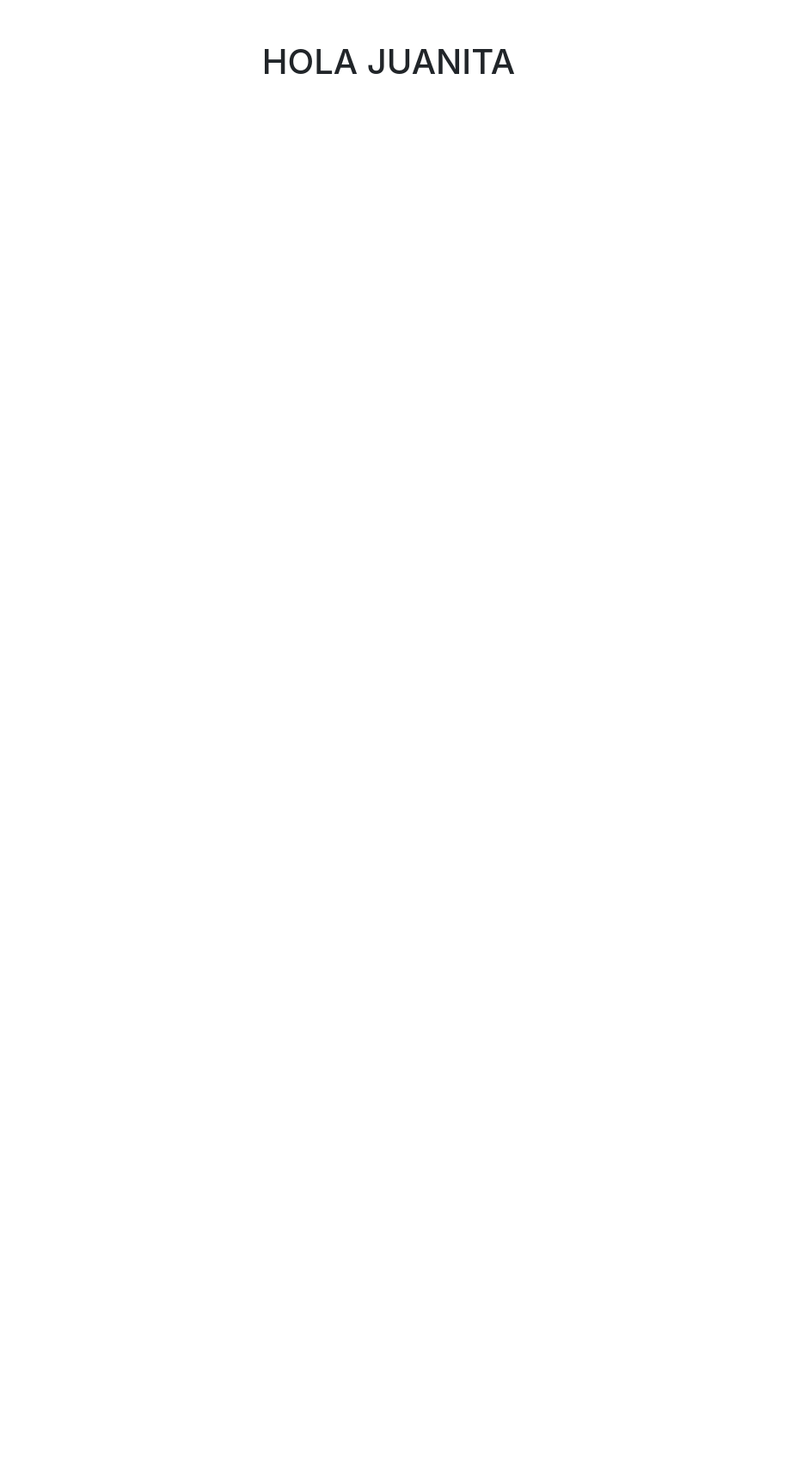
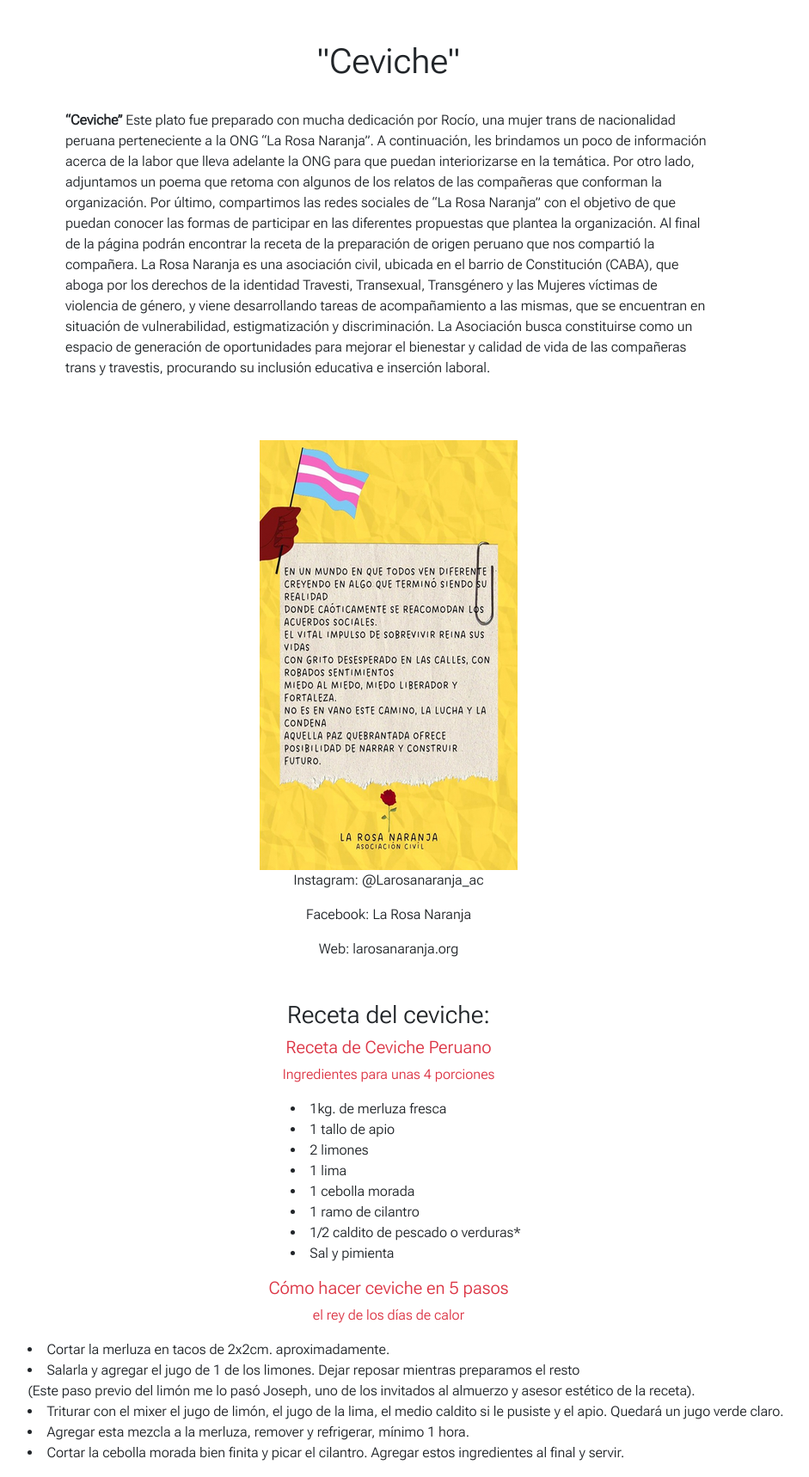
Before and after one commit to Redimensionadas/organizacion, a plain HTML site: page index.html in a window 1280 px wide. Shown: the whole page at 86% size, without its empty margins (188-1129 px from the left). Before the commit the page ends 800 px from the top, so only its background shows below. Drawn offline with nearby package versions, Linux system fonts and the light colour scheme.

Commit message:
Primera subida

```diff
--- /dev/null
+++ b/css/styles.css
@@ -0,0 +1,38 @@
+@import url('https://fonts.googleapis.com/css2?family=Roboto+Flex:opsz,wght@8..144,300&display=swap');
+
+*{
+    font-family: 'Roboto Flex', sans-serif;
+}
+
+.foto{
+    padding-left: 1em;
+    padding-right: 1em;
+    width: ;
+}
+
+.texto{
+    margin: 0 auto;
+    max-width: 50em;
+    bottom: 0;
+}
+.redesContainer{
+    font-size: 0.9em;
+}
+
+.recetaContainer{
+    list-style-position: inside;
+}
+
+.recetaContainer ul{
+    display: inline-block;
+    text-align: left;
+}
+
+.pasosContainer{
+    list-style-position: inside;
+}
+
+.pasosContainer ul{
+    display: inline-block;
+    text-align: left;
+}
--- a/index.html
+++ b/index.html
@@ -1,18 +1,92 @@
 <!DOCTYPE html>
 <html lang="en">
+
 <head>
     <meta charset="UTF-8">
     <meta http-equiv="X-UA-Compatible" content="IE=edge">
     <meta name="viewport" content="width=device-width, initial-scale=1.0">
     <title>Redimensionadas</title>
-    <link rel="stylesheet" href="https://cdn.jsdelivr.net/npm/bootstrap@4.3.1/dist/css/bootstrap.min.css" integrity="sha384-ggOyR0iXCbMQv3Xipma34MD+dH/1fQ784/j6cY/iJTQUOhcWr7x9JvoRxT2MZw1T" crossorigin="anonymous">
+    <link rel="stylesheet" href="./css/styles.css">
+    <link rel="stylesheet" href="https://cdn.jsdelivr.net/npm/bootstrap@4.3.1/dist/css/bootstrap.min.css"
+        integrity="sha384-ggOyR0iXCbMQv3Xipma34MD+dH/1fQ784/j6cY/iJTQUOhcWr7x9JvoRxT2MZw1T" crossorigin="anonymous">
 </head>
+
 <body>
 
-    <h1 class="text-center mt-5">HOLA JUANITA</h1>
+    <h1 class="text-center mt-5 px-5">"Ceviche"</h1>
+    <p class="texto p-4"><b>“Ceviche’’</b>
+        Este plato fue preparado con mucha dedicación por Rocío, una mujer trans de nacionalidad peruana perteneciente a
+        la ONG “La Rosa Naranja”.
+        A continuación, les brindamos un poco de información acerca de la labor que lleva adelante la ONG para que
+        puedan interiorizarse en la temática. Por otro lado, adjuntamos un poema que retoma con algunos de los relatos
+        de las compañeras que conforman la organización. Por último, compartimos las redes sociales de “La Rosa Naranja”
+        con el objetivo de que puedan conocer las formas de participar en las diferentes propuestas que plantea la
+        organización.
+        Al final de la página podrán encontrar la receta de la preparación de origen peruano que nos compartió la
+        compañera.
 
-<script src="https://code.jquery.com/jquery-3.3.1.slim.min.js" integrity="sha384-q8i/X+965DzO0rT7abK41JStQIAqVgRVzpbzo5smXKp4YfRvH+8abtTE1Pi6jizo" crossorigin="anonymous"></script>
-<script src="https://cdn.jsdelivr.net/npm/popper.js@1.14.7/dist/umd/popper.min.js" integrity="sha384-UO2eT0CpHqdSJQ6hJty5KVphtPhzWj9WO1clHTMGa3JDZwrnQq4sF86dIHNDz0W1" crossorigin="anonymous"></script>
-<script src="https://cdn.jsdelivr.net/npm/bootstrap@4.3.1/dist/js/bootstrap.min.js" integrity="sha384-JjSmVgyd0p3pXB1rRibZUAYoIIy6OrQ6VrjIEaFf/nJGzIxFDsf4x0xIM+B07jRM" crossorigin="anonymous"></script>
+        La Rosa Naranja es una asociación civil, ubicada en el barrio de Constitución (CABA), que aboga por los derechos
+        de la identidad Travesti, Transexual, Transgénero y las Mujeres víctimas de violencia de género, y viene
+        desarrollando tareas de acompañamiento a las mismas, que se encuentran en situación de vulnerabilidad,
+        estigmatización y discriminación.
+        La Asociación busca constituirse como un espacio de generación de oportunidades para mejorar el bienestar y
+        calidad de vida de las compañeras trans y travestis, procurando su inclusión educativa e inserción laboral.
+    </p>
+
+    <img src="./img/rosanaranja.png" alt="Texto de Rosa Naranja" class="foto mt-5 rounded mx-auto d-block">
+
+    <div class="text-center">
+        <p>Instagram: @Larosanaranja_ac</p>
+        <p>Facebook: La Rosa Naranja</p>
+        <p>Web: larosanaranja.org</p>
+    </div>
+
+    <div class="text-center mt-5">
+        <h3 class="mx-5">Receta del ceviche:</h3>
+        <h5 class="mx-5 text-danger">Receta de Ceviche Peruano</h5>
+        <p class="mx-5 text-danger">Ingredientes para unas 4 porciones
+        </p>
+    </div>
+
+    <div class="recetaContainer text-center">
+        <ul>
+            <li>1kg. de merluza fresca</li>
+            <li>1 tallo de apio</li>
+            <li>2 limones</li>
+            <li>1 lima</li>
+            <li>1 cebolla morada</li>
+            <li>1 ramo de cilantro</li>
+            <li>1/2 caldito de pescado o verduras* </li>
+            <li>Sal y pimienta</li>
+        </ul>
+    </div>
+
+    <div class="pasosContainer text-center px-5">
+    <h5 class="mx-2 text-danger">Cómo hacer ceviche en 5 pasos</h5>
+    <p class="mx-2 text-danger">el rey de los días de calor</p>
+        <ul>
+            <li>Cortar la merluza en tacos de 2x2cm. aproximadamente.</li>
+            <li>Salarla y agregar el jugo de 1 de los limones.
+                Dejar reposar mientras preparamos el resto <br> (Este paso previo del limón me lo pasó Joseph, uno de los invitados al almuerzo y asesor estético de la receta).</li>
+            <li>Triturar con el mixer el jugo de limón, el jugo de la lima, el medio caldito si le pusiste y el apio. Quedará un jugo verde claro.</li>
+            <li>Agregar esta mezcla a la merluza, remover y refrigerar, mínimo 1 hora.</li>
+            <li>Cortar la cebolla morada bien finita y picar el cilantro. Agregar estos ingredientes al final y servir. </li>
+        </ul>
+    </div>
+
+
+
+
+
+    <script src="https://code.jquery.com/jquery-3.3.1.slim.min.js"
+        integrity="sha384-q8i/X+965DzO0rT7abK41JStQIAqVgRVzpbzo5smXKp4YfRvH+8abtTE1Pi6jizo"
+        crossorigin="anonymous"></script>
+    <script src="https://cdn.jsdelivr.net/npm/popper.js@1.14.7/dist/umd/popper.min.js"
+        integrity="sha384-UO2eT0CpHqdSJQ6hJty5KVphtPhzWj9WO1clHTMGa3JDZwrnQq4sF86dIHNDz0W1"
+        crossorigin="anonymous"></script>
+    <script src="https://cdn.jsdelivr.net/npm/bootstrap@4.3.1/dist/js/bootstrap.min.js"
+        integrity="sha384-JjSmVgyd0p3pXB1rRibZUAYoIIy6OrQ6VrjIEaFf/nJGzIxFDsf4x0xIM+B07jRM"
+        crossorigin="anonymous"></script>
 </body>
+
 </html>
```
Also changed, not shown: img/rosanaranja.png (added).
